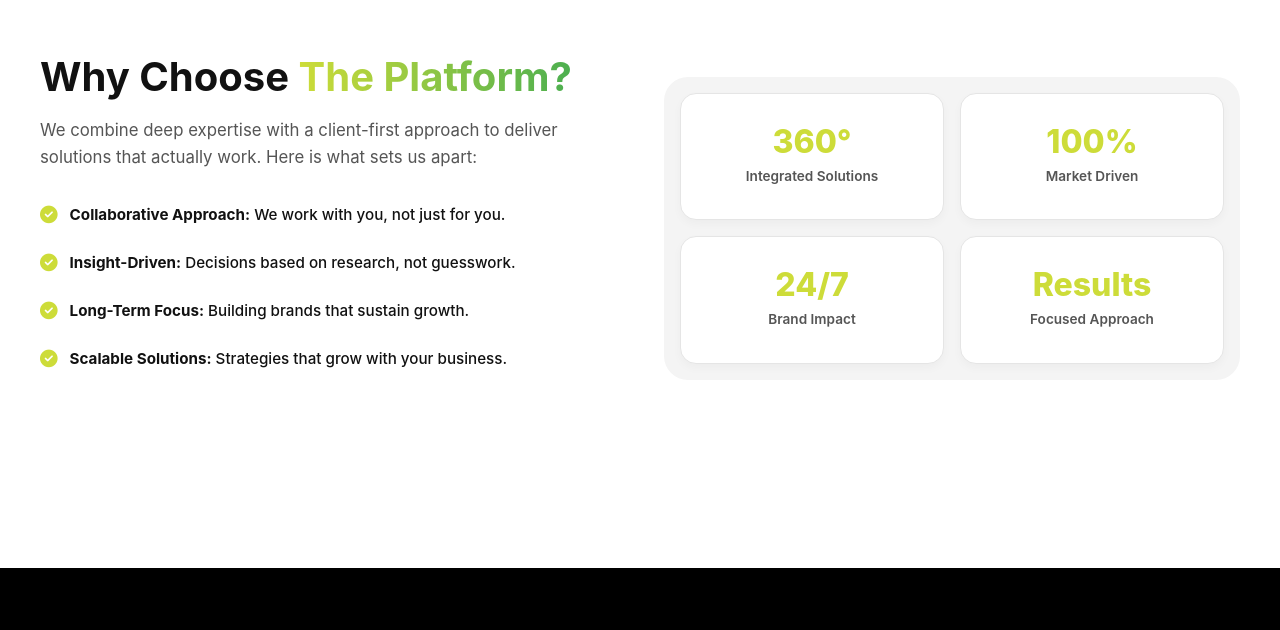
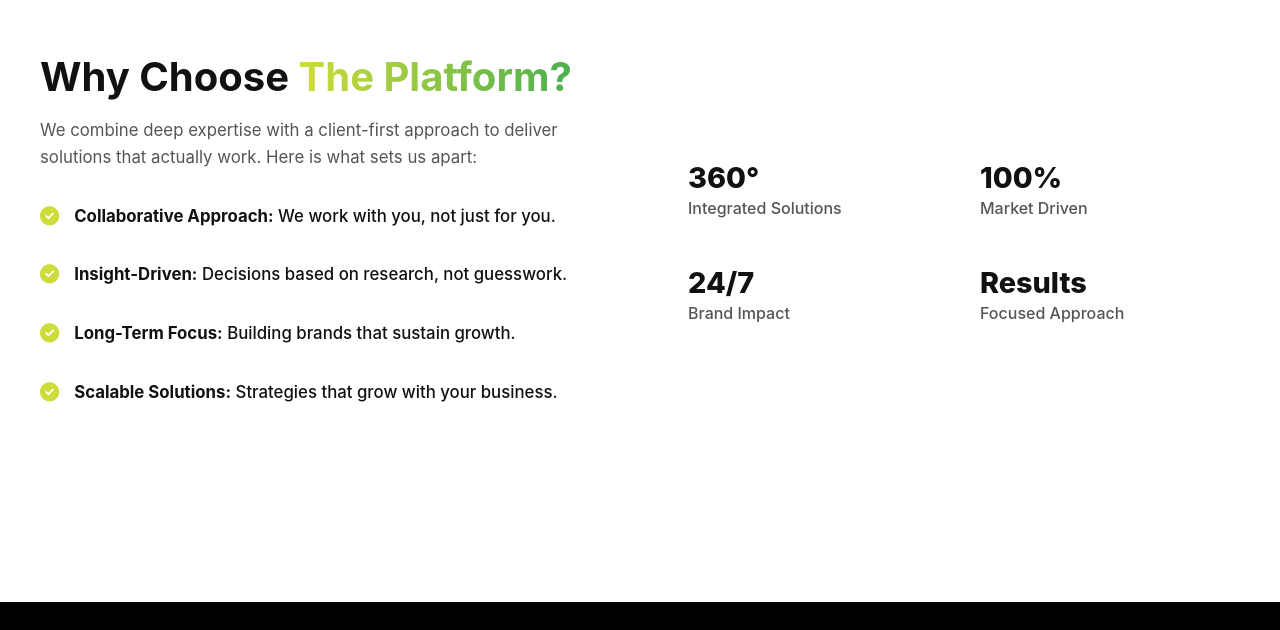
Before and after one commit to sou-rav/the-platform-website, a React (Vite) app: page /about in a window 1280 px wide. Shown: the part 1703-2333 px from the top of the page. Built offline with nearby package versions, Linux system fonts and the light colour scheme.

Commit message:
css edits

```diff
--- a/src/index.css
+++ b/src/index.css
@@ -34,7 +34,7 @@
   .container { max-width: 1200px; margin: 0 auto; padding: 0 20px; }
   .section-padding { padding: 100px 0; }
   .text-center { text-align: center; }
-  .grid-2 { display: grid; grid-template-columns: 1fr 1fr; gap: 3rem; }
+  .grid-2 { display: grid; grid-template-columns: 1fr 1fr; gap: 4rem; }
   .grid-3 { display: grid; grid-template-columns: repeat(auto-fit, minmax(300px, 1fr)); gap: 2rem; }
   .grid-4 { display: grid; grid-template-columns: repeat(auto-fit, minmax(200px, 1fr)); gap: 1.5rem; }
 
@@ -117,7 +117,7 @@
   .check-list-simple i { color: var(--brand-primary); }
 
   /* =========================================
-     6. ABOUT PAGE STYLES (FIXED)
+     6. ABOUT PAGE STYLES (FIXED - NO BOXES)
      ========================================= */
   /* Feature Cards */
   .feature-card { background: var(--card-bg); padding: 2.5rem; border-radius: 20px; border: 1px solid var(--border-light); text-align: left; }
@@ -128,30 +128,32 @@
   .step-number { font-size: 3rem; font-weight: 800; color: rgba(0,0,0,0.05); margin-bottom: -1rem; display: block; }
   [data-theme='dark'] .step-number { color: rgba(255,255,255,0.05); }
 
-  /* About Page Stats Grid (The 4 Boxes) */
+  /* About Stats - CLEAN LAYOUT (No Boxes) */
   .about-stats-container {
       display: grid;
       grid-template-columns: 1fr 1fr;
-      gap: 1rem;
-      background: var(--pill-bg);
+      gap: 3rem;
       padding: 1rem;
-      border-radius: 24px;
+      /* Removed background/border to match design */
   }
+
   .about-stat-box {
-      background: var(--card-bg);
-      padding: 2rem;
-      border-radius: 16px;
-      text-align: center;
-      box-shadow: 0 4px 10px rgba(0,0,0,0.03);
-      border: 1px solid var(--border-light);
-      transition: transform 0.3s ease;
+      background: transparent; /* No background */
+      padding: 0;
+      border-radius: 0;
+      text-align: left; /* Aligned left */
+      box-shadow: none;
+      border: none;
   }
-  .about-stat-box:hover { transform: translateY(-5px); border-color: var(--brand-primary); }
+
   .about-stat-box h4 {
-      font-size: 2rem; font-weight: 800;
-      color: var(--brand-primary); margin-bottom: 0.5rem; line-height: 1;
+      font-size: 1.8rem; font-weight: 800;
+      color: var(--text-main); margin-bottom: 0.2rem; line-height: 1;
   }
-  .about-stat-box p { font-size: 0.85rem; margin: 0; font-weight: 600; }
+
+  .about-stat-box p {
+      font-size: 1rem; margin: 0; font-weight: 500; color: var(--text-body);
+  }
 
   /* =========================================
      7. SERVICES PAGE STYLES
@@ -162,13 +164,13 @@
   .service-content h3 { margin-bottom: 1rem; font-size: 2rem; font-weight: 700; }
   .service-content p { color: var(--text-body); line-height: 1.6; margin-bottom: 2rem; }
 
-  /* General Checklist (Used in Services) */
+  /* General Checklist */
   .check-list-styled { list-style: none; padding: 0; margin: 2rem 0; display: grid; grid-template-columns: 1fr 1fr; gap: 1rem; }
-  .check-list-styled li { font-size: 0.95rem; color: var(--text-main); display: flex; align-items: start; gap: 12px; font-weight: 500; }
-  .check-list-styled i { color: var(--brand-primary); font-size: 1.1rem; margin-top: 3px; }
+  .check-list-styled li { font-size: 1.05rem; color: var(--text-main); display: flex; align-items: start; gap: 15px; font-weight: 500; }
+  .check-list-styled i { color: var(--brand-primary); font-size: 1.2rem; margin-top: 3px; }
 
-  /* Special Override for About Page List (1 Column) */
-  .about-list { grid-template-columns: 1fr !important; gap: 1.5rem; }
+  /* Override for About Page List (1 Column, spacing) */
+  .about-list { grid-template-columns: 1fr !important; gap: 2rem; }
 
   .service-deliverables { background: var(--bg-body); padding: 2.5rem; border-radius: 24px; border: 1px solid var(--border-light); }
   .service-deliverables h4 { font-size: 1rem; color: var(--text-body); margin-bottom: 1.5rem; font-weight: 600; }
```
